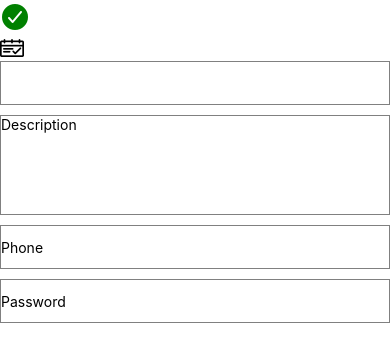
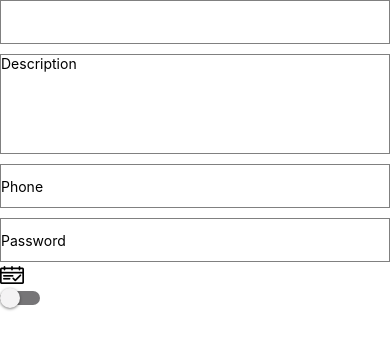
Before and after one commit to GeremyColley/MYTESTFIRSTAPP, a React Native app: screen / in a window 390 px wide. Shown: the top 362 px of the page. Built offline with nearby package versions, Linux system fonts and the light colour scheme.

Commit message:
Add switch

```diff
--- a/App.js
+++ b/App.js
@@ -1,6 +1,6 @@
 import { useState } from "react";
 import { StatusBar } from 'expo-status-bar';
-import { StyleSheet, TextInput, View, ScrollView } from 'react-native';
+import { StyleSheet, TextInput, View, ScrollView, Switch } from 'react-native';
 import { Ionicons, AntDesign } from '@expo/vector-icons';
 
 export default function App() {
@@ -9,12 +9,14 @@ export default function App() {
   const [description, setDescription] = useState("");
   const [phone, setPhone] = useState("");
   const [password, setPassword] = useState("");
-  let RTY = false;
+  const [isEnabled, setIsEnabled] = useState(false);
+  const toggleSwitch = () => setIsEnabled(previousState => !previousState);
+
 
   return (
     <View>
-      <Ionicons name="md-checkmark-circle" size={32} color="green" />
-      <AntDesign name="carryout" size={24} color="black" />
+
+
       <TextInput
         style={{ height: 44, borderColor: "gray", borderWidth: 1, marginBottom: 10 }}
         onChangeText={text => {
@@ -53,7 +55,15 @@ export default function App() {
         }}
         value={password}
       />
+       { isEnabled ? <Ionicons name="md-checkmark-circle" size={32} color="green" /> : <AntDesign name="carryout" size={24} color="black" /> }
 
+     <Switch
+       trackColor={{false: '#767577', true: '#81b0ff'}}
+       thumbColor={isEnabled ? '#f5dd4b' : '#f4f3f4'}
+       ios_backgroundColor="#3e3e3e"
+       onValueChange={toggleSwitch}
+       value={isEnabled}
+     />
     </View>
   );
 }
```
